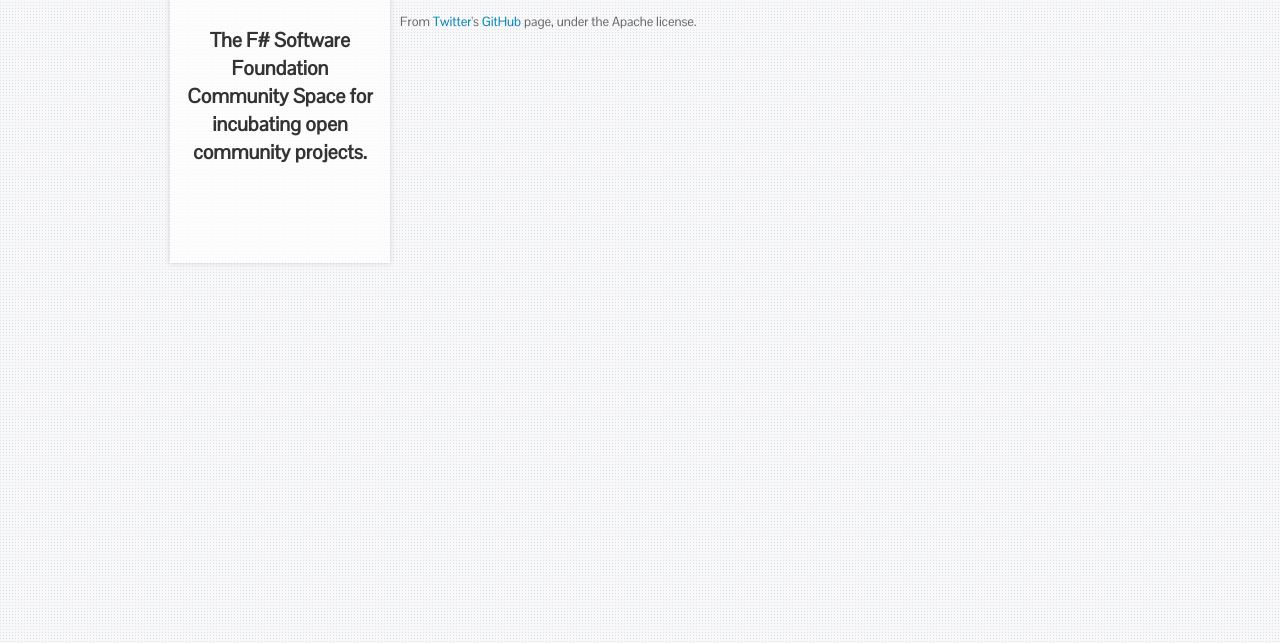
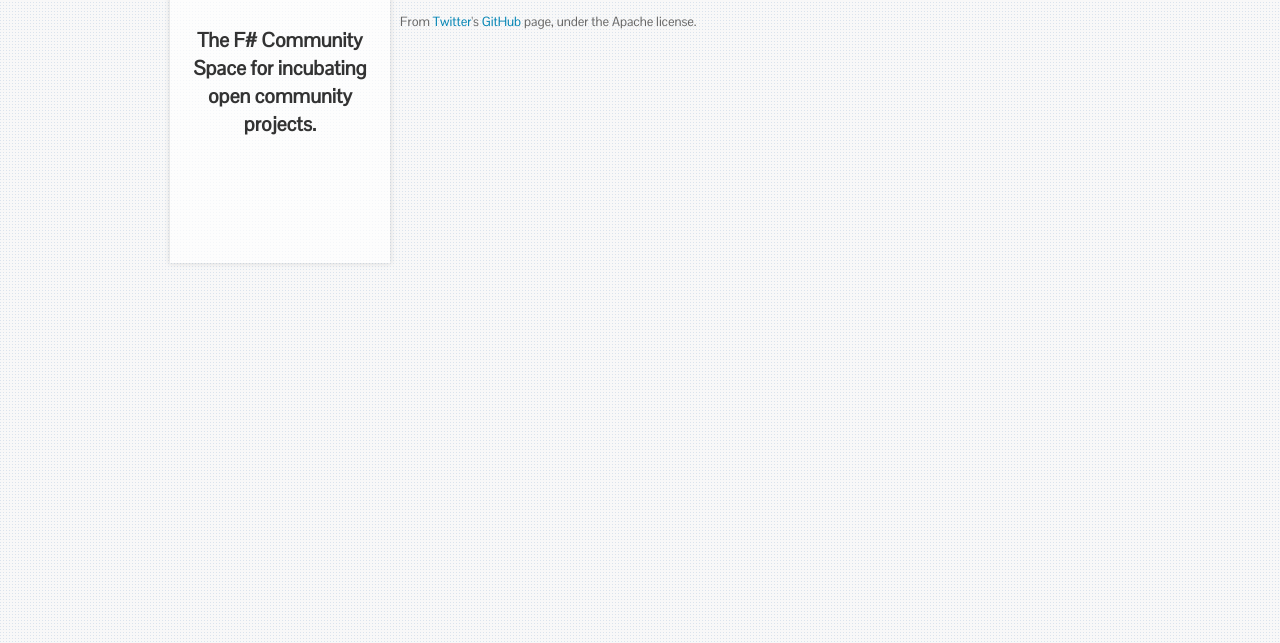
Before and after one commit to fsprojects/fsprojects.github.io, a plain HTML site: page index.html in a window 1280 px wide. Shown: the part 157-800 px from the top of the page. Drawn offline with Linux system fonts and the light colour scheme.

Commit message:
Update index.html

```diff
--- a/index.html
+++ b/index.html
@@ -166,8 +166,8 @@
   <body>
     <div id="wrapper" class="grid clearfix">
       <div id="main" class="grid-1">
-        <img src="assets/logo-small.png" alt="F# Software Foundation" />
-        <h1>The F# Software Foundation Community Space for incubating open community projects.</h1>
+        <img src="assets/logo-small.png" alt="F# Community Space" />
+        <h1>The F# Community Space for incubating open community projects.</h1>
 
 
       </div>
```
